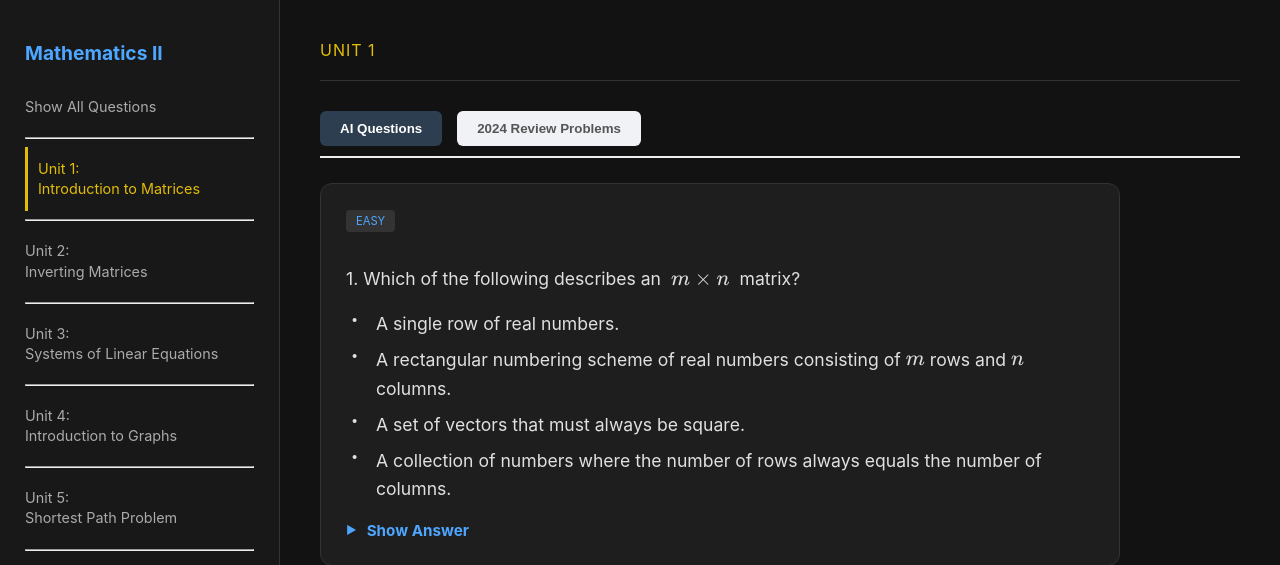
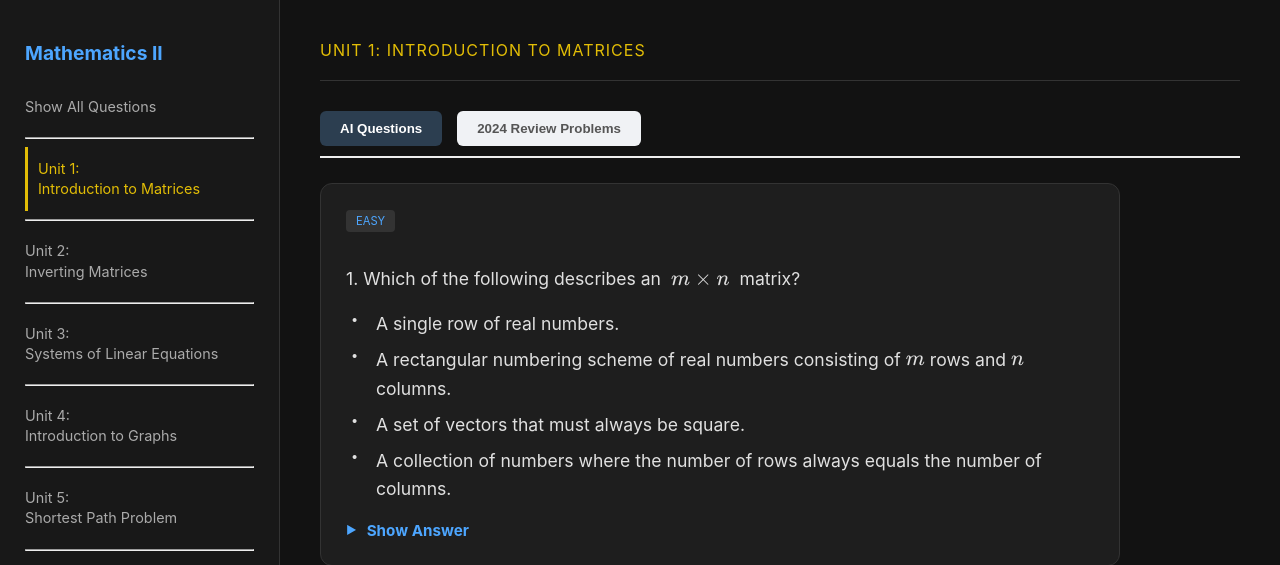
Before and after one commit to c-lamar-fullmer/Mathematics_II_app, a Flask app: page /unit/1 in a window 1280 px wide. Shown: the top 565 px of the page. Run offline with Flask 3, Linux system fonts and the light colour scheme.

Commit message:
Added Unit Titles to Top Page

```diff
--- a/templates/index.html
+++ b/templates/index.html
@@ -1,9 +1,18 @@
 {% extends "base.html" %}
 
 {% block content %}
-    <div class="section-header">
+<div class="section-header">
         {% if current_unit and current_unit != 0 %}
-            Unit {{ current_unit }}
+            Unit {{ current_unit }}:
+            {% if current_unit == 1 %} Introduction to Matrices
+            {% elif current_unit == 2 %} Inverting Matrices
+            {% elif current_unit == 3 %} Systems of Linear Equations
+            {% elif current_unit == 4 %} Introduction to Graphs
+            {% elif current_unit == 5 %} Shortest Path Problem
+            {% elif current_unit == 6 %} The Königsberg Bridge Problem
+            {% elif current_unit == 7 %} Hamiltonian Paths
+            {% elif current_unit == 8 %} Trees
+            {% endif %}
         {% else %}
             All Questions
         {% endif %}
```
